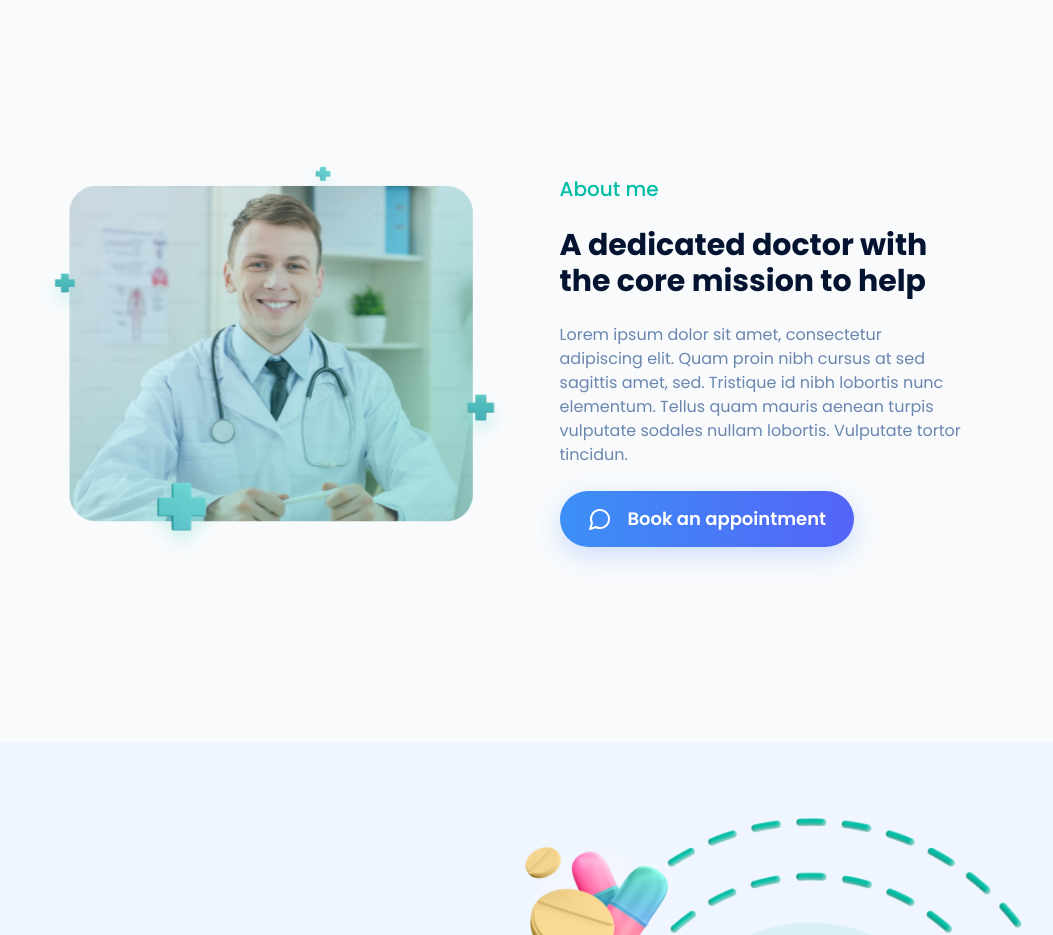
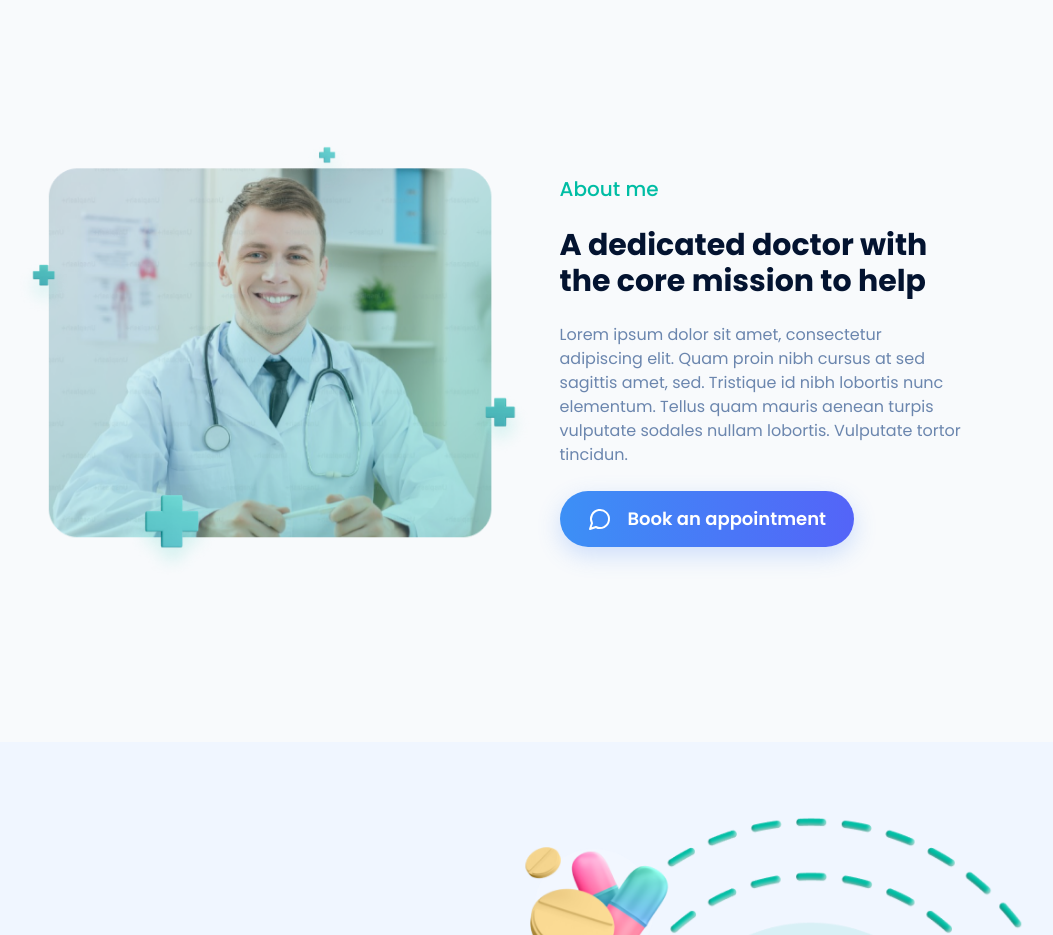
Before and after one commit to jeansamist/FigmaToCode-Challenge-Week1-Jeansamist, a React (Vite) app: page / in a window 1280 px wide. Shown: the part 900-1835 px from the top of the page, without its empty margins (141-1194 px from the left). Built offline with nearby package versions, Linux system fonts and the light colour scheme.

Commit message:
Fixing extra width

```diff
--- a/src/components/About.tsx
+++ b/src/components/About.tsx
@@ -8,7 +8,7 @@ import { VARIANTS } from "../lib/variants";
 export const About: FunctionComponent = () => {
   return (
     <section className="mb-16 lg:my-44 container flex flex-col lg:flex-row gap-4 lg:gap-10 items-center justify-center">
-      <div className="lg:w-2/5 relative w-[120%] translate-x-2 lg:translate-x-0 inline-flex lg:justify-start justify-center">
+      <div className="lg:w-2/5 relative w-full scale-110 ld:scale-100 translate-x-2 lg:translate-x-0 inline-flex lg:justify-start justify-center">
         <motion.img
           src={img}
           alt="illustration"
--- a/src/components/Footer.tsx
+++ b/src/components/Footer.tsx
@@ -7,7 +7,7 @@ import { VARIANTS } from "../lib/variants";
 
 export const Footer: FunctionComponent = () => {
   return (
-    <footer className="bg-primary text-primary-foreground p-4 px-2 md:p-16">
+    <footer className="bg-primary text-primary-foreground p-4 px-2 md:p-16 w-full">
       <div className="container">
         <div className="flex flex-col md:flex-row justify-between mb-16 gap-16 md:gap-0">
           <motion.div
```
